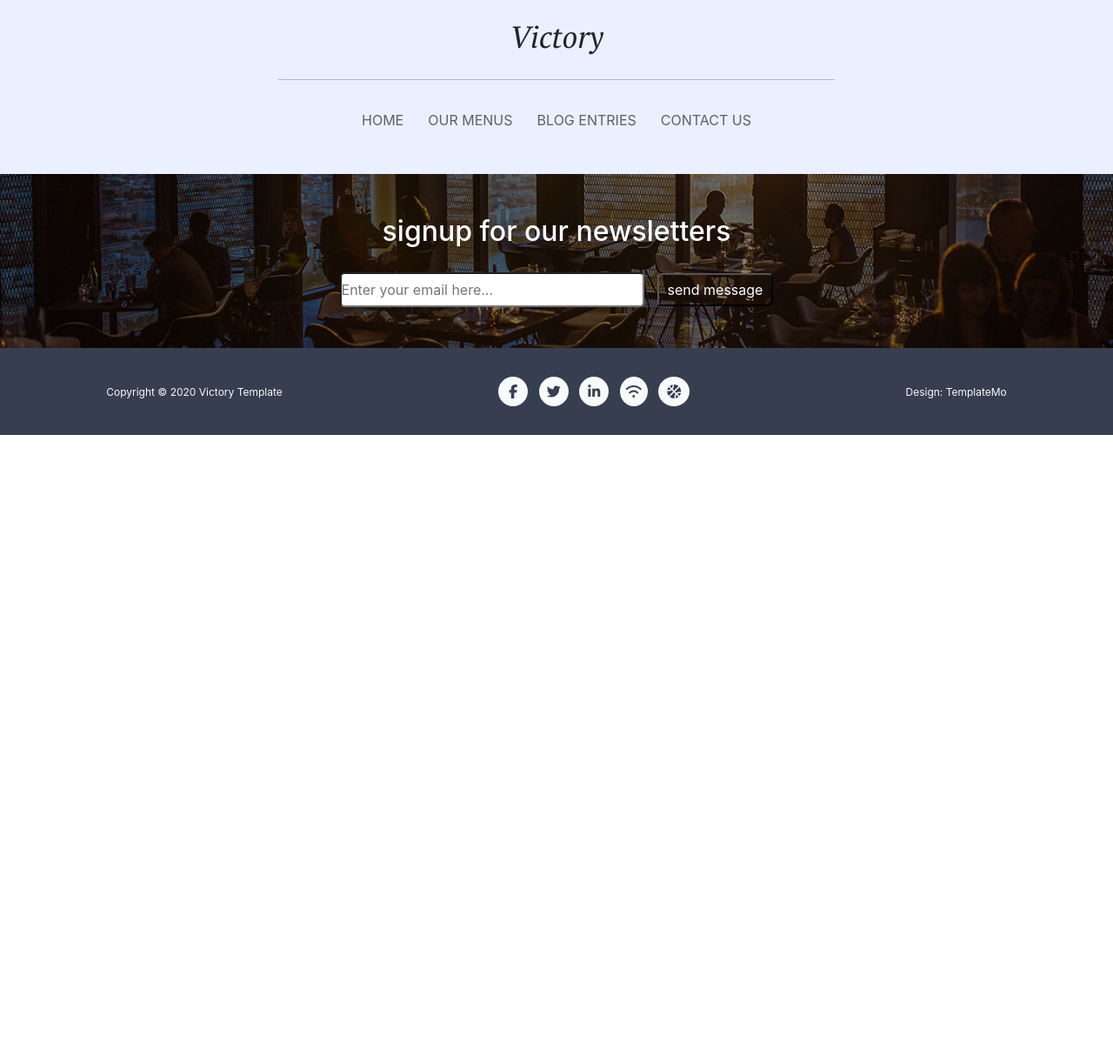
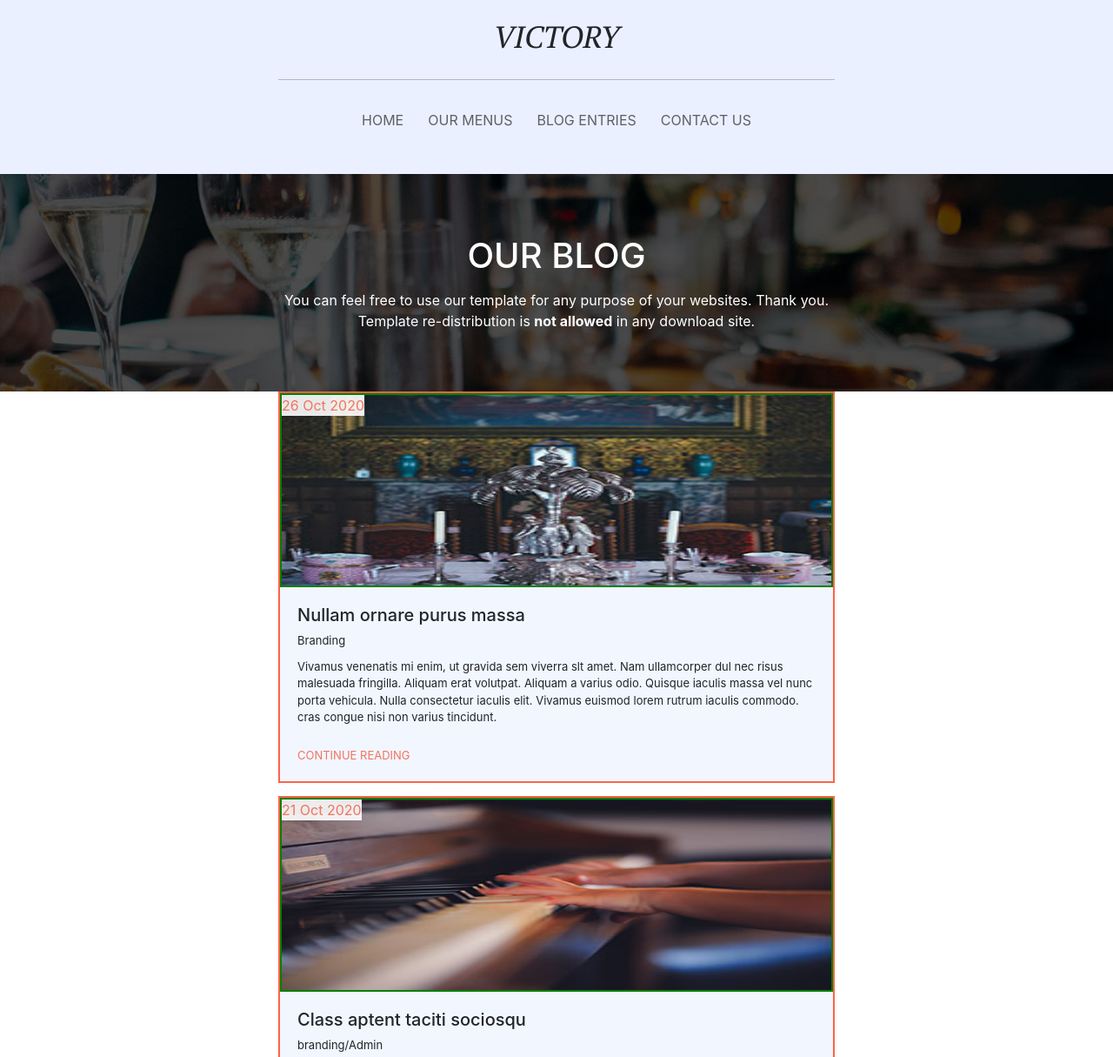
Before and after one commit to ElsongMaster/Exos_recapitulatif_matiere, a website: page public/pages/blog.html in a window 1280 px wide. Shown: the top 1215 px of the page at 87% size. Before the commit the page ends 800 px from the top, so only its background shows below. Drawn offline with Linux system fonts and the light colour scheme.

Commit message:
page blog

```diff
--- a/public/pages/blog.html
+++ b/public/pages/blog.html
@@ -21,10 +21,79 @@
         </ul>
       </nav>
 
-      <div class="banniere-blog"></div>
+      <div class="banniere-blog">
+        <h1>our blog</h1>
+        <p>
+          You can feel free to use our template for any purpose of your
+          websites. Thank you.
+        </p>
+        <p>
+          Template re-distribution is <strong>not allowed</strong> in any
+          download site.
+        </p>
+      </div>
     </header>
 
-    <section>
+    <section class="section-blog">
+      <div class="article-blog">
+        <div class="article-bg_img article-bg1"><span>26 Oct 2020</span></div>
+        <div class="article-text_container">
+          <h4>Nullam ornare purus massa</h4>
+          <p>Branding</p>
+          <p>
+            Vivamus venenatis mi enim, ut gravida sem viverra slt amet. Nam
+            ullamcorper dul nec risus malesuada fringilla. Aliquam erat
+            volutpat. Aliquam a varius odio. Quisque iaculis massa vel nunc
+            porta vehicula. Nulla consectetur iaculis elit. Vivamus euismod
+            lorem rutrum iaculis commodo. cras congue nisi non varius tincidunt.
+          </p>
+          <p>continue reading</p>
+        </div>
+      </div>
+      <div class="article-blog">
+        <div class="article-bg_img article-bg2"><span>21 Oct 2020</span></div>
+        <div class="article-text_container">
+          <h4>Class aptent taciti sociosqu</h4>
+          <p>branding/Admin</p>
+          <p>
+            Praesent id pellentesque est. Etiam vestibulum eros quis vulputate
+            convallis. Praesent quam diam, placerat a ipsum sed, facilisis
+            dignissim lorem. Vivamus a elt vitae mauris fringilla scelerisque
+            sit amet eget mauris. Suspendisse vulputate congue eleifend.
+          </p>
+          <p>continue reading</p>
+        </div>
+      </div>
+      <div class="article-blog">
+        <div class="article-bg_img article-bg3"><span>11 Oct 2020</span></div>
+        <div class="article-text_container">
+          <h4>Cras congue nisi non varius tincidunt</h4>
+          <p>Desserts/chef</p>
+          <p>
+            Mauris mollis urna sit amet eros pretium, a tincidunt tellus
+            eleifend. Sed dictum sit amet sapien ut scelerisque. Duis vulputate
+            elit vehicula nisl maximus eleifend. Suspendisse potenti. Aenean ut
+            dui fermentum, pharetra quam vitae, placerat dolor. Curabitur at
+            dolor sed felis lacinia ultricies sit amet vel sem.
+          </p>
+          <p>continue reading</p>
+        </div>
+      </div>
+      <div class="article-blog">
+        <div class="article-bg_img article-bg4"><span>03 Oct 2O2O</span></div>
+        <div class="article-text_container">
+          <h4>Vivamus euismod lorem</h4>
+          <p>Food / Chef</p>
+          <p>
+            Pellentesque nec orci in erat venenatis viverra. Vivamus in lorem et
+            leo feugiat ullamcorper. Donec volutpat fermentum erat non allquet.
+            Cras fermentum, risus a blandit sodales, erat turpis eleifend lacus,
+            venenatis mollis leo lorem vet eros. Quisque et sem tempus, feugiat
+            urna iaculis, tempor metus.
+          </p>
+          <p>contiue reading</p>
+        </div>
+      </div>
       <div class="section5">
         <h2>signup for our newsletters</h2>
         <form action="">
--- a/src/scss/modules/_banniere-blog.scss
+++ b/src/scss/modules/_banniere-blog.scss
@@ -0,0 +1,25 @@
+.blog {
+  .banniere-blog {
+    height: 250px;
+    width: 100%;
+    background-image: url("../img/heading-bg.jpg");
+    background-size: cover;
+    display: flex;
+    flex-direction: column;
+    justify-content: center;
+    align-items: center;
+
+    * {
+      color: white;
+      margin: 0;
+      padding: 0;
+    }
+
+    h1 {
+      margin-bottom: 15px;
+    }
+  }
+}
+
+@media (max-width: 768px) {
+}
--- a/src/scss/modules/_navBar.scss
+++ b/src/scss/modules/_navBar.scss
@@ -34,7 +34,7 @@ nav {
   }
 }
 
-@media (max-width: 768px) {
+@media (max-width: 1000px) {
   nav {
     ul {
       flex-direction: column;
--- /dev/null
+++ b/src/scss/modules/_section-blog.scss
@@ -0,0 +1,65 @@
+.section-blog {
+  display: flex;
+  flex-direction: column;
+  align-items: center;
+  width: 100%;
+  .article-blog {
+    display: flex;
+    flex-direction: column;
+    height: 450px;
+    width: 50%;
+    margin-bottom: 15px;
+    border: 2px solid tomato;
+    .article-bg1 {
+      background-image: url("../img/blog_post_01.jpg");
+    }
+    .article-bg2 {
+      background-image: url("../img/blog_post_02.jpg");
+    }
+    .article-bg3 {
+      background-image: url("../img/blog_post_03.jpg");
+    }
+    .article-bg4 {
+      background-image: url("../img/blog_post_04.jpg");
+    }
+
+    .article-bg_img {
+      height: 50%;
+      width: 100%;
+      background-size: 100% 100%;
+      background-repeat: no-repeat;
+      border: 2px solid green;
+      position: relative;
+      span {
+        position: absolute;
+        top: 0;
+        left: 0;
+        background-color: rgba(255, 255, 255, 0.9);
+        color: rgb(242, 116, 95);
+      }
+    }
+
+    .article-text_container {
+      position: relative;
+      height: 50%;
+      width: 100%;
+      padding: 20px;
+      background-color: rgb(242, 246, 255);
+
+      h4 {
+        font-size: 20px;
+      }
+
+      p {
+        font-size: 13px;
+        margin-bottom: 10px;
+      }
+      p:last-of-type {
+        position: absolute;
+        bottom: 10px;
+        text-transform: uppercase;
+        color: rgb(242, 116, 95);
+      }
+    }
+  }
+}
--- a/src/scss/modules/_titres-home.scss
+++ b/src/scss/modules/_titres-home.scss
@@ -4,3 +4,11 @@
     text-transform: uppercase;
   }
 }
+
+.blog {
+  header {
+    h1 {
+      text-transform: uppercase;
+    }
+  }
+}
--- a/src/scss/modules/style.scss
+++ b/src/scss/modules/style.scss
@@ -1,7 +1,7 @@
 @import "./reset";
 @import "./titres-home";
 @import "./navBar";
-@import "./banniere";
+@import "./banniere-home";
 @import "./section1";
 @import "./section2";
 @import "./section3";
@@ -9,5 +9,5 @@
 @import "./section5";
 @import "./section";
 @import "./footer";
-
 @import "./banniere-blog";
+@import "./section-blog";
```
Also changed, not shown: public/css/app.css, 1 other file.
